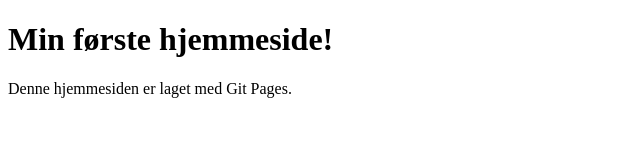
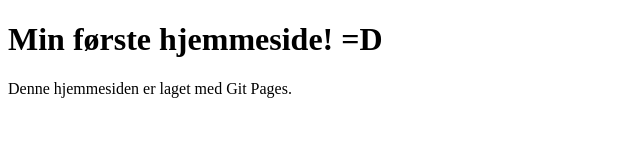
Before and after one commit to maje260304/nettside, a plain HTML site: page index.html in a window 1280 px wide. Shown: the full height of the page, 0-640 px from the left. Drawn offline with Linux system fonts and the light colour scheme.

Commit message:
Update index.html

```diff
--- a/index.html
+++ b/index.html
@@ -1,7 +1,8 @@
 <!DOCTYPE html>
 <html>
 <body>
-<h1>Min første hjemmeside!</h1>
+<h1>Min første hjemmeside! =D</h1>
 <p>Denne hjemmesiden er laget med Git Pages.</p>
+<img src https://www.google.no/search?q=ramen&rlz=1C1GCEA_enNO813NO813&source=lnms&tbm=isch&sa=X&ved=0ahUKEwiwlIHZi_zeAhVKsaQKHYhaD0sQ_AUIDigB&biw=1366&bih=626#imgrc=U_i41JIlz063RM:>
 </body>
 </html>
```
